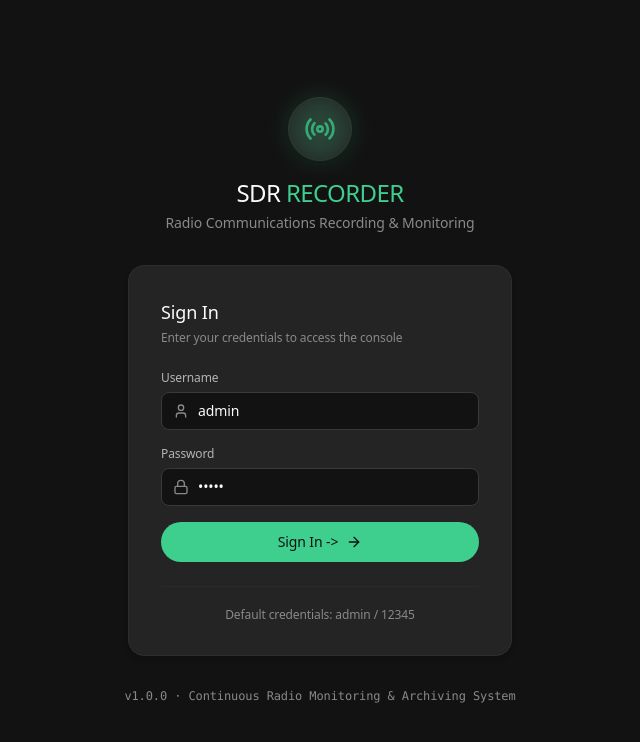
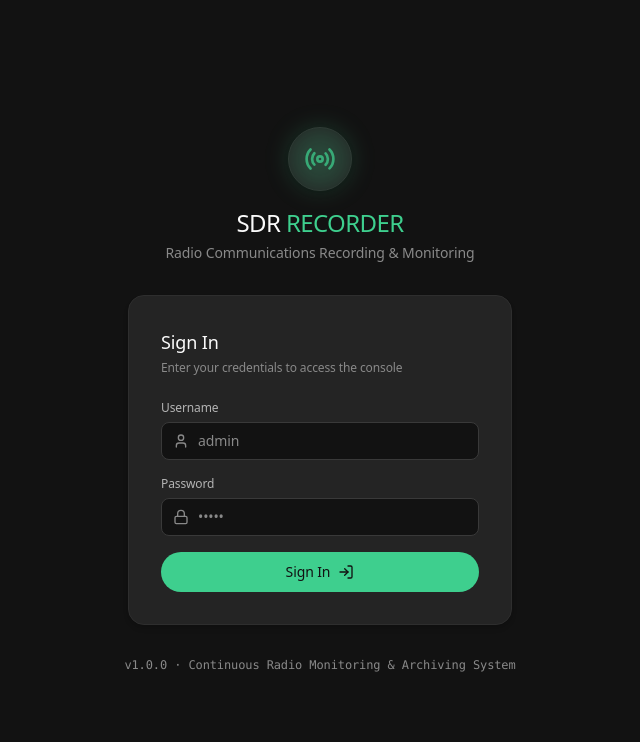
Before and after one commit to aeroslubis/sdr-recorder, a React (Vite) app in the folder frontend/: page / in a window 1280 px wide. Shown: the top 742 px of the page, without its empty margins (320-960 px from the left). Built offline with nearby package versions, Linux system fonts and the light colour scheme.

Commit message:
fix(login): remove prefilled credentials and replace arrow icon with login icon

```diff
--- a/frontend/src/components/LoginView.tsx
+++ b/frontend/src/components/LoginView.tsx
@@ -1,5 +1,5 @@
 import React, { useState } from 'react';
-import { Radio, ArrowRight, AlertCircle, Lock, User as UserIcon } from 'lucide-react';
+import { Radio, LogIn, AlertCircle, Lock, User as UserIcon } from 'lucide-react';
 
 export interface LoginViewProps {
   onLogin?: (username: string, password: string) => void | Promise<void | boolean>;
@@ -12,8 +12,8 @@ export const LoginView: React.FC<LoginViewProps> = ({
   error: externalError,
   isLoading = false,
 }) => {
-  const [username, setUsername] = useState('admin');
-  const [password, setPassword] = useState('12345');
+  const [username, setUsername] = useState('');
+  const [password, setPassword] = useState('');
   const [internalError, setInternalError] = useState<string | null>(null);
   const [submitting, setSubmitting] = useState(false);
 
@@ -38,12 +38,6 @@ export const LoginView: React.FC<LoginViewProps> = ({
         setSubmitting(false);
       }
     }
-  };
-
-  const handleFillDefaults = () => {
-    setUsername('admin');
-    setPassword('12345');
-    setInternalError(null);
   };
 
   return (
@@ -135,21 +129,10 @@ export const LoginView: React.FC<LoginViewProps> = ({
             disabled={isLoading || submitting}
             className="w-full mt-2 py-2.5 px-4 bg-phosphor-green text-[#121212] font-medium text-sm rounded-buttons hover:bg-mint-pulse active:scale-[0.99] transition-all flex items-center justify-center gap-2 disabled:opacity-50 disabled:cursor-not-allowed cursor-pointer"
           >
-            <span>{isLoading || submitting ? 'Signing In...' : 'Sign In ->'}</span>
-            {!isLoading && !submitting && <ArrowRight className="w-4 h-4" />}
+            <span>{isLoading || submitting ? 'Signing In...' : 'Sign In'}</span>
+            {!isLoading && !submitting && <LogIn className="w-4 h-4" />}
           </button>
         </form>
-
-        {/* Credentials Hint */}
-        <div className="mt-6 pt-5 border-t border-charcoal/80 text-center">
-          <p
-            onClick={handleFillDefaults}
-            className="text-xs text-smoke cursor-pointer hover:text-silver-mist transition-colors"
-            title="Click to fill default credentials"
-          >
-            Default credentials: admin / 12345
-          </p>
-        </div>
       </div>
 
       <div className="mt-8 text-xs text-smoke font-mono">
```
Also changed, not shown: 1 other file (tests, documents, lock files or other folders).
